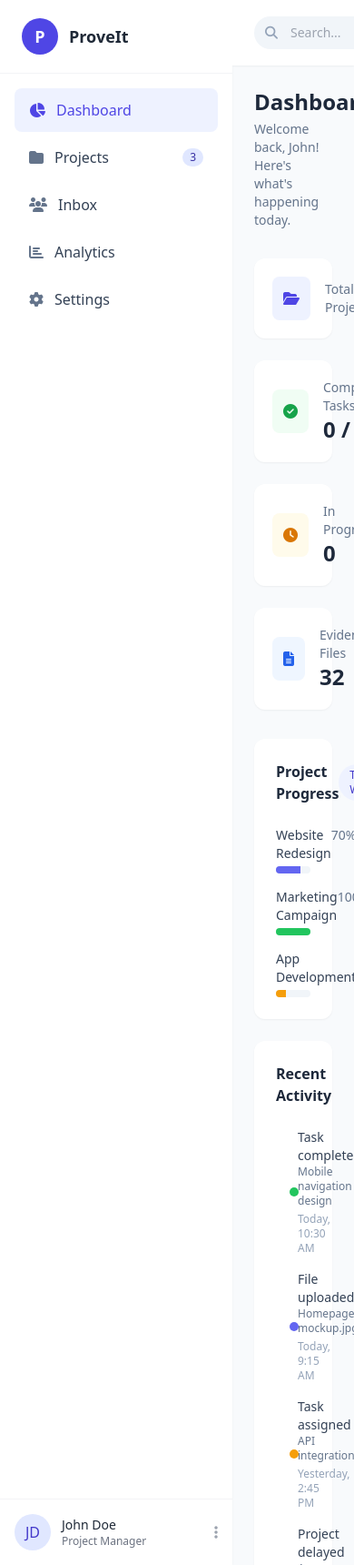
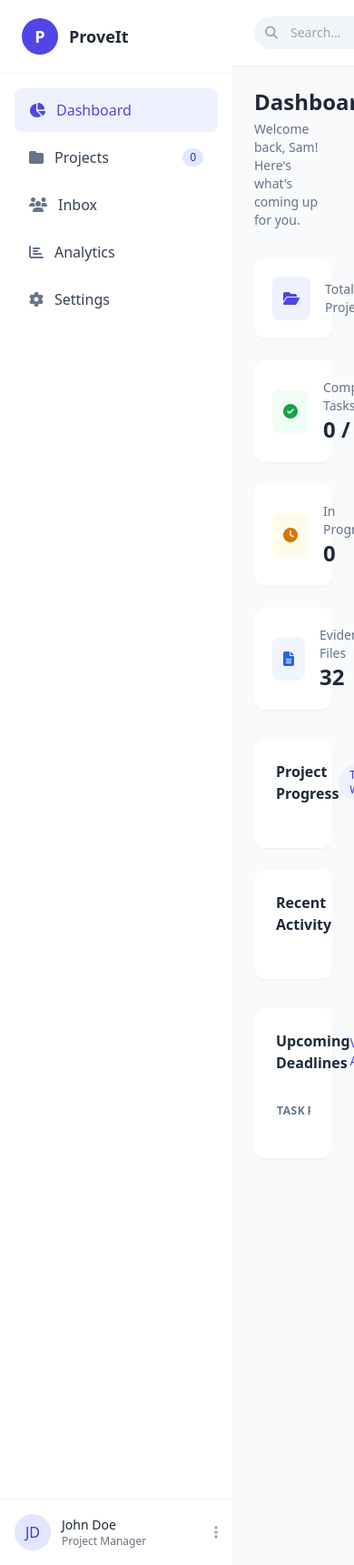
Before and after one commit to Oliverr48/proveit, a Flask app: page /dashboard in a window 390 px wide. Shown: the whole page at 91% size. Run offline with Flask 3, Linux system fonts and the light colour scheme; a user stored in the database is signed in; lists and menus that the app fills with data are empty; some libraries are stand-ins or nearby versions.

Commit message:
Dashboard responsiveness and Activity Log Class added. Minor display issues fixed.

```diff
--- a/website/routes.py
+++ b/website/routes.py
@@ -1,8 +1,9 @@
 from flask import Blueprint, render_template, request, redirect, url_for, jsonify
-from .models import Project, Task
+from .models import Project, Task, User, Activity, Subtask
 from flask_login import login_required, current_user
 from . import db # Import the db object
 from website.models import Project, Task, Subtask  # Add Subtask here
+from datetime import datetime
 
 routes = Blueprint('routes', __name__)
 
@@ -16,7 +17,9 @@ def dashboard():
     projects = Project.query.all()
     comTasks = Task.query.filter_by(status=1).all()
     totalTasks = Task.query.all()
-    return render_template('dashboard.html', user=current_user, projects=projects, comTasks=comTasks, totalTasks=totalTasks)
+    recentActivity = Activity.query.order_by(Activity.timestamp.desc()).limit(5).all()
+    upcomingTasks = Task.query.filter(Task.status==0, Task.dueDate >= datetime.now()).order_by(Task.dueDate).limit(4).all()
+    return render_template('dashboard.html', user=current_user, projects=projects, comTasks=comTasks, totalTasks=totalTasks, activities=recentActivity, upcomingTasks=upcomingTasks)
 
 @routes.route('/projects')
 @login_required
@@ -72,9 +75,20 @@ def submitAddTask():
         parentProject=parentProject,
         status=0
     )
+
+    db.session.add(new_task)
+    db.session.flush()
+
+    new_activity = Activity(
+        userId=current_user.id,
+        projectId=parentProject,
+        taskId=new_task.id,
+        action=f"New task added"
+    )
+
     print("New task created: ", new_task.name, new_task.collabs, new_task.dueDate, new_task.parentProject)
     # Add the new task to the database session and commit
-    db.session.add(new_task)
+    db.session.add(new_activity)
     db.session.commit()
 
     return jsonify({'message': 'Task created successfully'})
@@ -83,7 +97,9 @@ def submitAddTask():
 def project_view(project_id):
     project = Project.query.get_or_404(project_id)
     tasks = Task.query.filter_by(parentProject=project_id).all()
-    return render_template('project_view.html', project=project, tasks=tasks, user=current_user)
+    # Still need this for the base.html count on the side
+    projects = Project.query.all()
+    return render_template('project_view.html', project=project, tasks=tasks, user=current_user, projects=projects)
 
 @routes.route('/completeTask', methods=['POST'])
 def completeTask():
@@ -91,10 +107,18 @@ def completeTask():
     task = Task.query.get_or_404(task_id)
     project = Project.query.get_or_404(task.parentProject)
 
+
+    completed_activity = Activity(
+        userId=current_user.id,
+        projectId=project.id,
+        taskId=task.id,
+        action=f"Task completed!"
+    )
     # Update the task status to completed
     task.status = 1
     project.tasksActive -= 1
     project.tasksCompleted += 1
+    db.session.add(completed_activity)
     db.session.commit()
     return jsonify({'message': 'Task completed successfully'})
 
@@ -110,6 +134,9 @@ def task_detail(task_id):
     # Get the parent project
     project = Project.query.get_or_404(task.parentProject)
 
+    #Still need this for the base.html count on the side
+    projects = Project.query.all()
+
     # Get subtasks for this task
     subtasks = Subtask.query.filter_by(taskId=task_id).all()
 
@@ -120,6 +147,7 @@ def task_detail(task_id):
         'task_detail.html',
         task=task,
         project=project,
+        projects=projects,
         subtasks=subtasks,
         evidence_files=evidence_files,
         user=current_user
--- a/website/templates/base.html
+++ b/website/templates/base.html
@@ -49,7 +49,7 @@
         <a href="/projects" class="nav-item flex items-center px-4 py-3 text-slate-700 {% if request.path == '/projects' %}active{% endif %}">
           <i class="fas fa-folder mr-3 {% if request.path == '/projects' %}text-indigo-600{% else %}text-slate-500{% endif %}"></i>
           <span>Projects</span>
-          <span class="ml-auto bg-indigo-100 text-indigo-800 text-xs px-2 py-0.5 rounded-full">3</span>
+          <span class="ml-auto bg-indigo-100 text-indigo-800 text-xs px-2 py-0.5 rounded-full">{{projects|length}}</span>
         </a>
         <a href="/inbox" class="nav-item flex items-center px-4 py-3 text-slate-700 {% if request.path == '/team' %}active{% endif %}">
           <i class="fas fa-users mr-3 {% if request.path == '/team' %}text-indigo-600{% else %}text-slate-500{% endif %}"></i>
--- a/website/templates/dashboard.html
+++ b/website/templates/dashboard.html
@@ -10,7 +10,7 @@
 <!-- Header -->
 <div class="mb-8">
   <h2 class="text-2xl font-bold text-slate-800">Dashboard</h2>
-  <p class="text-slate-500 text-sm mt-1">Welcome back, John! Here's what's happening today.</p>
+  <p class="text-slate-500 text-sm mt-1">Welcome back, {{current_user.firstName}}! Here's what's coming up for you.</p>
 </div>
 
 <!-- Top Stats -->
@@ -73,33 +73,18 @@
       </div>
     </div>
     <div class="space-y-4">
+      {% for project in projects %}
       <div>
         <div class="flex justify-between mb-1">
-          <span class="text-sm font-medium text-slate-700">Website Redesign</span>
-          <span class="text-sm text-slate-500">70%</span>
+          <span class="text-sm font-medium text-slate-700">{{ project.name }}</span>
+          <span class="text-sm text-slate-500">{{ project.progress }}%</span>
         </div>
         <div class="w-full h-2 bg-slate-100 rounded-full overflow-hidden">
-          <div class="h-full bg-indigo-500" style="width: 70%"></div>
+          <div class="h-full bg-indigo-500" style="width: {{ project.progress }}%"></div>
         </div>
       </div>
-      <div>
-        <div class="flex justify-between mb-1">
-          <span class="text-sm font-medium text-slate-700">Marketing Campaign</span>
-          <span class="text-sm text-slate-500">100%</span>
-        </div>
-        <div class="w-full h-2 bg-slate-100 rounded-full overflow-hidden">
-          <div class="h-full bg-green-500" style="width: 100%"></div>
-        </div>
-      </div>
-      <div>
-        <div class="flex justify-between mb-1">
-          <span class="text-sm font-medium text-slate-700">App Development</span>
-          <span class="text-sm text-slate-500">30%</span>
-        </div>
-        <div class="w-full h-2 bg-slate-100 rounded-full overflow-hidden">
-          <div class="h-full bg-amber-500" style="width: 30%"></div>
-        </div>
-      </div>
+      {% endfor %}
+
     </div>
   </div>
 
@@ -107,30 +92,14 @@
   <div class="dashboard-card bg-white p-6 rounded-xl shadow-sm">
     <h3 class="font-bold text-slate-800 mb-6">Recent Activity</h3>
     <div class="space-y-4">
+      {% for activity in activities %}
       <div class="relative pl-6">
         <span class="activity-dot bg-green-500"></span>
-        <p class="text-sm font-medium text-slate-700">Task completed</p>
-        <p class="text-xs text-slate-500">  Mobile navigation design</p>
-        <p class="text-xs text-slate-400 mt-1">Today, 10:30 AM</p>
+        <p class="text-sm font-medium text-slate-700">{{activity.action}}</p>
+        <p class="text-xs text-slate-500"> {{activity.project.name}}, {{activity.user.firstName}} </p>
+        <p class="text-xs text-slate-400 mt-1">{{activity.timestamp}}</p>
       </div>
-      <div class="relative pl-6">
-        <span class="activity-dot bg-indigo-500"></span>
-        <p class="text-sm font-medium text-slate-700">File uploaded</p>
-        <p class="text-xs text-slate-500">  Homepage mockup.jpg</p>
-        <p class="text-xs text-slate-400 mt-1">Today, 9:15 AM</p>
-      </div>
-      <div class="relative pl-6">
-        <span class="activity-dot bg-amber-500"></span>
-        <p class="text-sm font-medium text-slate-700"> Task assigned</p>
-        <p class="text-xs text-slate-500">API integration</p>
-        <p class="text-xs text-slate-400 mt-1">Yesterday, 2:45 PM</p>
-      </div>
-      <div class="relative pl-6">
-        <span class="activity-dot bg-red-500"></span>
-        <p class="text-sm font-medium text-slate-700">Project delayed</p>
-        <p class="text-xs text-slate-500"> App Development</p>
-        <p class="text-xs text-slate-400 mt-1">Yesterday, 10:20 AM</p>
-      </div>
+      {% endfor %}
     </div>
   </div>
 </div>
@@ -153,46 +122,28 @@
         </tr>
       </thead>
       <tbody class="divide-y divide-gray-100">
+        {% for task in upcomingTasks %}
         <tr>
           <td class="py-3">
-            <p class="text-sm font-medium text-slate-800">Implement responsive design</p>
+            <p class="text-sm font-medium text-slate-800">{{task.name}}</p>
           </td>
           <td class="py-3">
-            <p class="text-sm text-slate-600">Website Redesign</p>
+            <p class="text-sm text-slate-600">{{task.project.name}}</p>
           </td>
           <td class="py-3">
             <div class="flex items-center">
-              <div class="w-6 h-6 rounded-full bg-indigo-100 text-indigo-700 flex items-center justify-center text-xs font-medium">JD</div>
-              <span class="ml-2 text-sm text-slate-600">John Doe</span>
+              <div class="w-6 h-6 rounded-full bg-indigo-100 text-indigo-700 flex items-center justify-center text-xs font-medium">CU</div>
+              <span class="ml-2 text-sm text-slate-600">{{task.collabs}}</span>
             </div>
           </td>
           <td class="py-3">
-            <p class="text-sm text-slate-600">Apr 15, 2025</p>
+            <p class="text-sm text-slate-600">{{task.dueDate}}</p>
           </td>
           <td class="py-3">
             <span class="px-2 py-1 text-xs bg-indigo-50 text-indigo-700 rounded-full">In Progress</span>
           </td>
         </tr>
-        <tr>
-          <td class="py-3">
-            <p class="text-sm font-medium text-slate-800">User authentication flow</p>
-          </td>
-          <td class="py-3">
-            <p class="text-sm text-slate-600">App Development</p>
-          </td>
-          <td class="py-3">
-            <div class="flex items-center">
-              <div class="w-6 h-6 rounded-full bg-green-100 text-green-700 flex items-center justify-center text-xs font-medium">AS</div>
-              <span class="ml-2 text-sm text-slate-600">Alice Smith</span>
-            </div>
-          </td>
-          <td class="py-3">
-            <p class="text-sm text-slate-600">Jun 30, 2025</p>
-          </td>
-          <td class="py-3">
-            <span class="px-2 py-1 text-xs bg-amber-50 text-amber-700 rounded-full">Pending</span>
-          </td>
-        </tr>
+        {% endfor %}
       </tbody>
     </table>
   </div>
--- a/website/templates/project.html
+++ b/website/templates/project.html
@@ -49,7 +49,7 @@
       </div>
       <div>
         <p class="text-sm text-slate-500">Active Projects</p>
-        <h3 class="text-2xl font-bold text-slate-800">{%for project in projects%}{%if loop.first%}{{loop.length}}{%endif%}{%endfor%}</h3>
+        <h3 class="text-2xl font-bold text-slate-800">{{projects|length}}</h3>
       </div>
     </div>
   </div>
```
Also changed, not shown: website/models.py (+16 -2 lines), instance/site.db (deleted).
